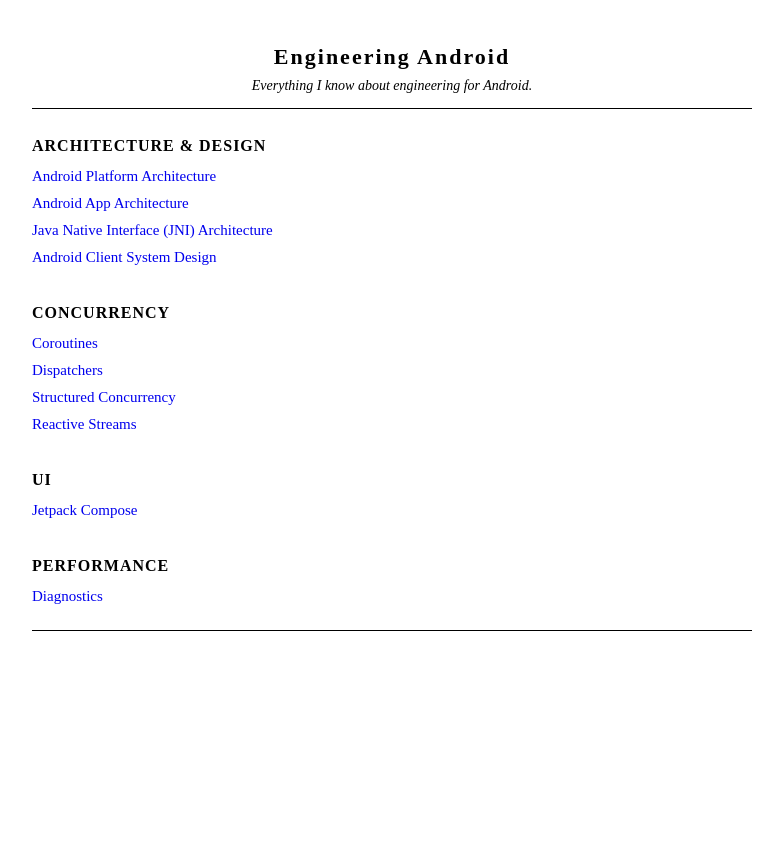
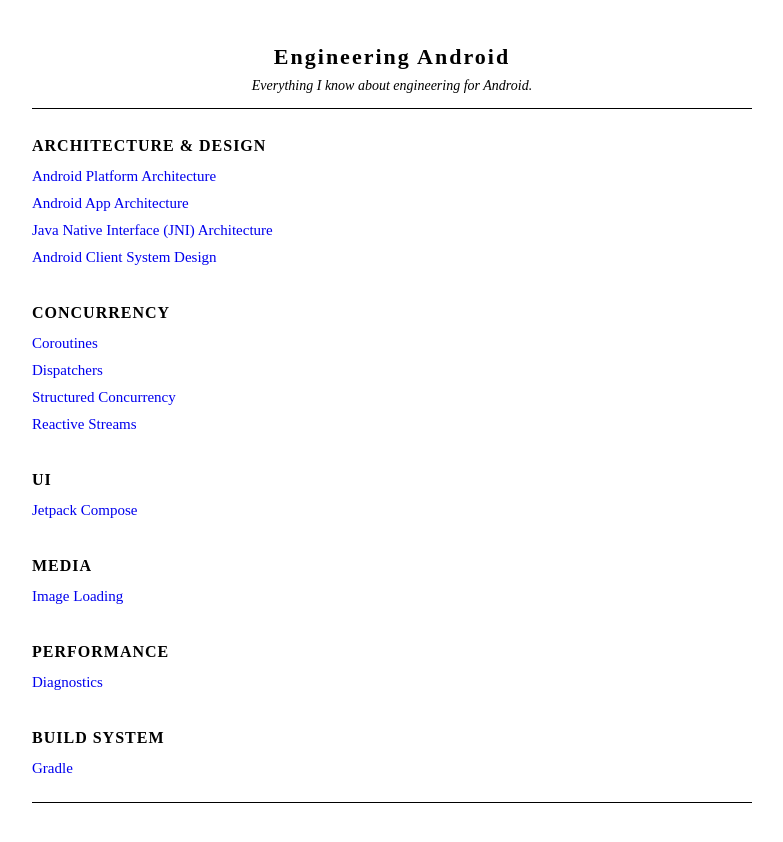
Before and after one commit to michaelrobertobrien/engineering-android, a Jekyll site: the page built from index.md, in a window 1280 px wide. Shown: the top 842 px of the page, without its empty margins (248-1031 px from the left). Built offline with Jekyll 4.4.1, drawn with Linux system fonts in a browser that asks for light colours.

Commit message:
Update index.md

```diff
--- a/index.md
+++ b/index.md
@@ -28,9 +28,19 @@
     <a href="/framework/binder-ipc.html">Jetpack Compose</a><br>
 </div>
 
+<div class="section-title" style="margin-top: 30px;">Media</div>
+<div class="link-matrix" style="line-height: 1.8;">
+    <a href="/framework/binder-ipc.html">Image Loading</a><br>
+</div>
+
 <div class="section-title" style="margin-top: 30px;">Performance</div>
 <div class="link-matrix" style="line-height: 1.8;">
     <a href="/framework/binder-ipc.html">Diagnostics</a><br>
 </div>
 
+<div class="section-title" style="margin-top: 30px;">Build System</div>
+<div class="link-matrix" style="line-height: 1.8;">
+    <a href="/framework/binder-ipc.html">Gradle</a><br>
+</div>
+
 <hr>
```
